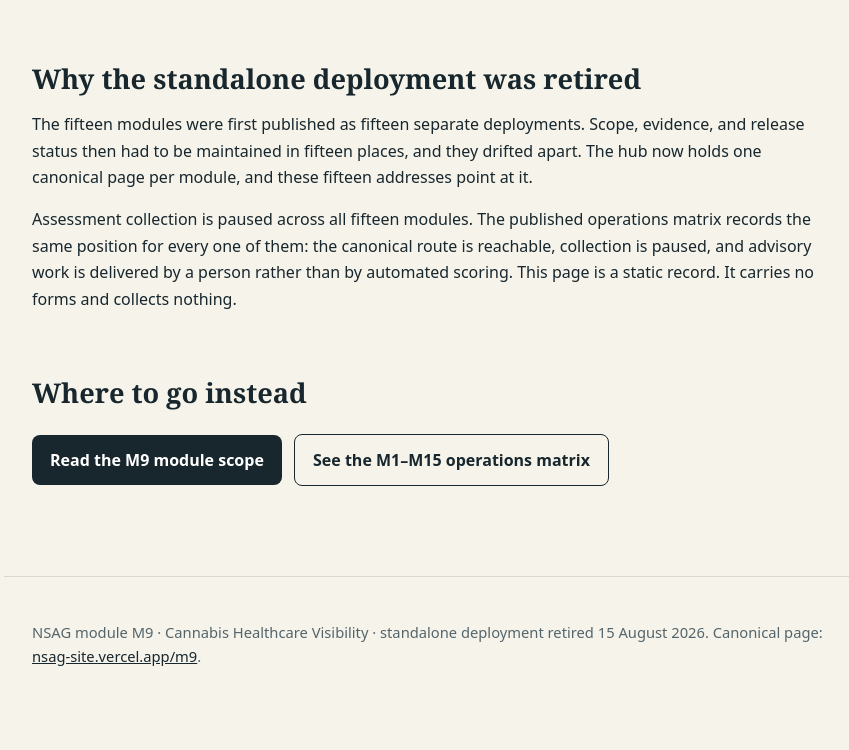
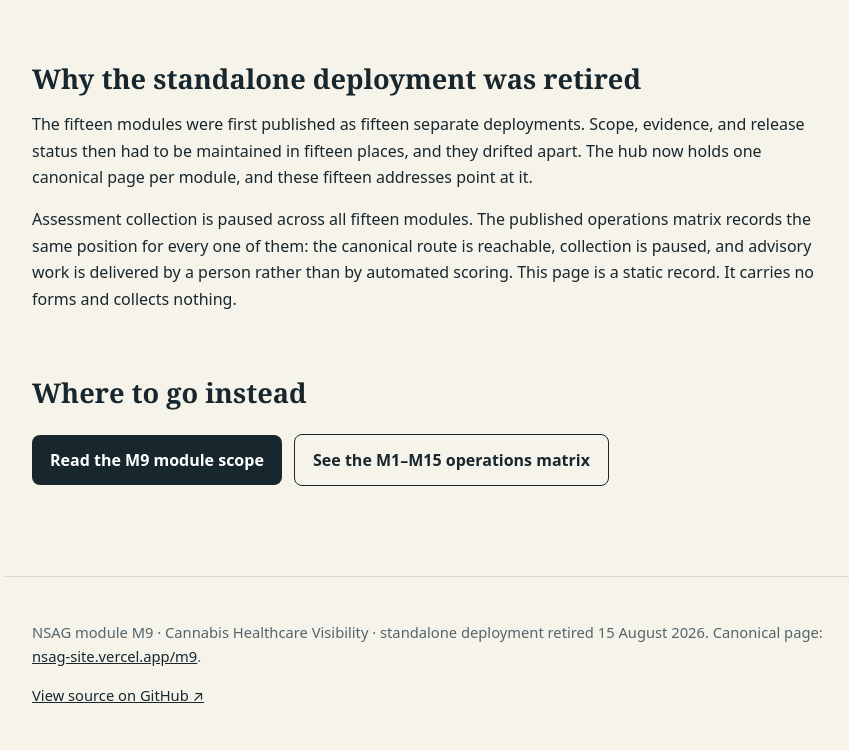
Before and after one commit to rn-collins/nsag-m9, a plain HTML site: page index.html in a window 1280 px wide. Shown: the part 1875-2625 px from the top of the page, without its empty margins (206-1055 px from the left). Before the commit the page ends 2586 px from the top, so only its background shows below. Drawn offline with Linux system fonts and the light colour scheme.

Commit message:
Link the site footer to its verified public GitHub source
Preserve repository visibility and existing content; add an explicit source link in the site footer.

Made-with: ChatGPT (OpenAI) · Codex / ChatGPT Work in browser · account: rndc gmail · chat: "ddw '26 gmail interview outreach" · https://chatgpt.com/g/g-p-6a6646890c688191b0df41d38e2e02de-polymath/c/6acb6a9a-30a0-83e8-82b8-a79e2e88dfd7

```diff
--- a/index.html
+++ b/index.html
@@ -111,6 +111,6 @@ scoring. This page is a static record. It carries no forms and collects nothing.
 <footer>
 <p>NSAG module M9 · Cannabis Healthcare Visibility · standalone deployment retired 15&nbsp;August&nbsp;2026.
 Canonical page: <a href="https://nsag-site.vercel.app/m9">nsag-site.vercel.app/m9</a>.</p>
-</footer>
+<p><a href="https://github.com/rn-collins/nsag-m9" target="_blank" rel="noopener noreferrer">View source on GitHub ↗</a></p></footer>
 </body>
 </html>
```
